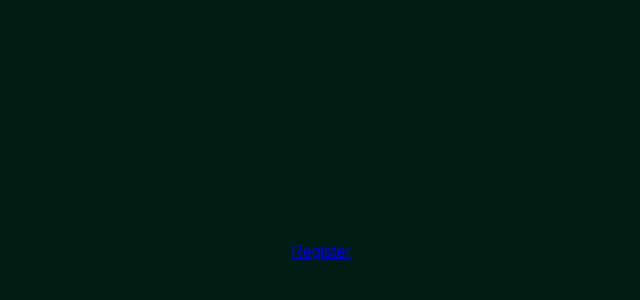
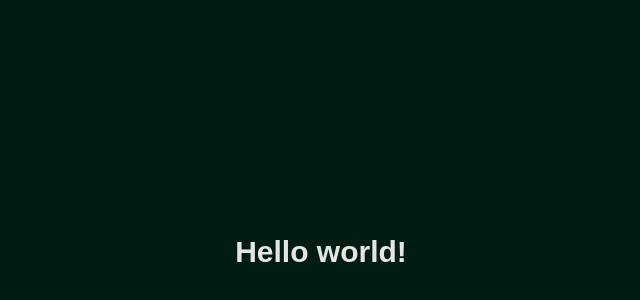
Before and after one commit to jtzook/fleetr, a Nuxt app in the folder web/: page / in a window 1280 px wide. Shown: the part 148-448 px from the top of the page, without its empty margins (319-959 px from the left). Built offline with nearby package versions, Linux system fonts and the light colour scheme.

Commit message:
add tailwind

```diff
--- a/web/assets/css/main.css
+++ b/web/assets/css/main.css
@@ -1,3 +1,7 @@
+@tailwind base;
+@tailwind components;
+@tailwind utilities;
+
 html, body {
     margin: 0;
     padding: 0;
--- a/web/pages/index.vue
+++ b/web/pages/index.vue
@@ -1,3 +1,7 @@
 <template>
-  <NuxtLink to="/register">Register</NuxtLink>
+  <NuxtLink to="/register">
+    <h1 class="text-3xl font-bold">Hello world!</h1>
+  </NuxtLink>
 </template>
+
+<script setup lang="ts"></script>
--- /dev/null
+++ b/web/tailwind.config.js
@@ -0,0 +1,18 @@
+/** @type {import('tailwindcss').Config} */
+export default {
+  content: [
+    './components/**/*.{js,vue,ts}',
+    './layouts/**/*.vue',
+    './pages/**/*.vue',
+    './plugins/**/*.{js,ts}',
+    './app.vue',
+    './error.vue',
+  ],
+  theme: {
+    extend: {
+      colors: {},
+    },
+  },
+
+  plugins: [],
+}
```
Also changed, not shown: web/package.json (+6 -2 lines), 1 other file (tests, documents, lock files or other folders).
